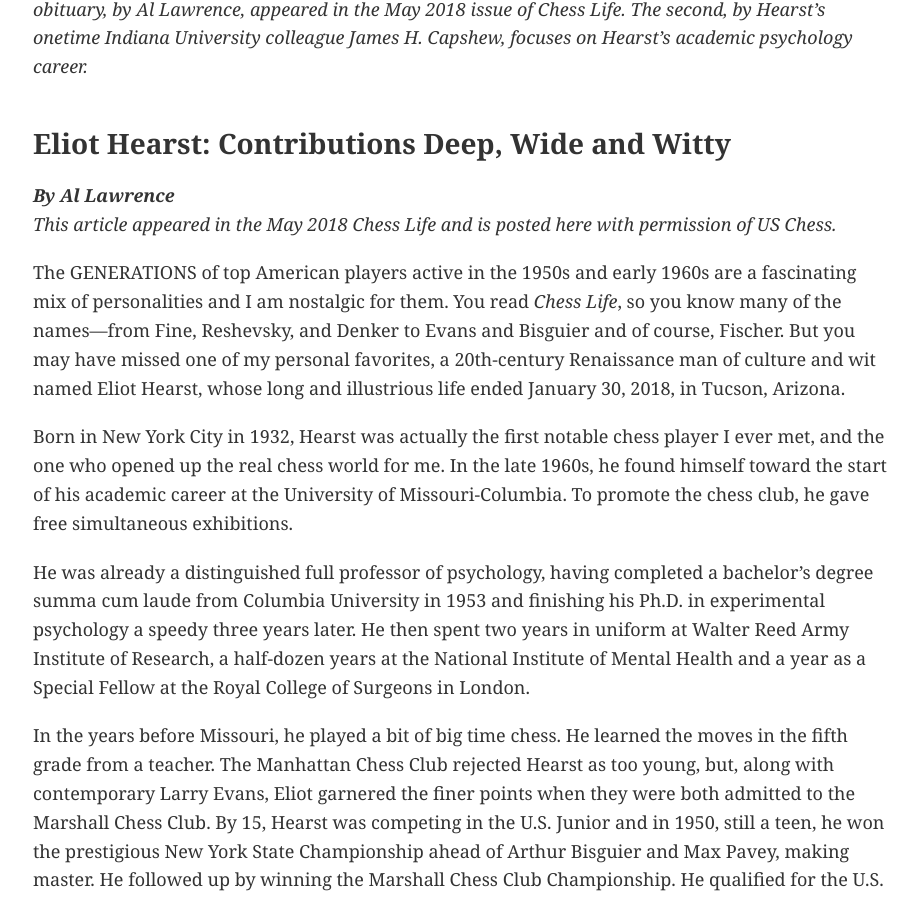
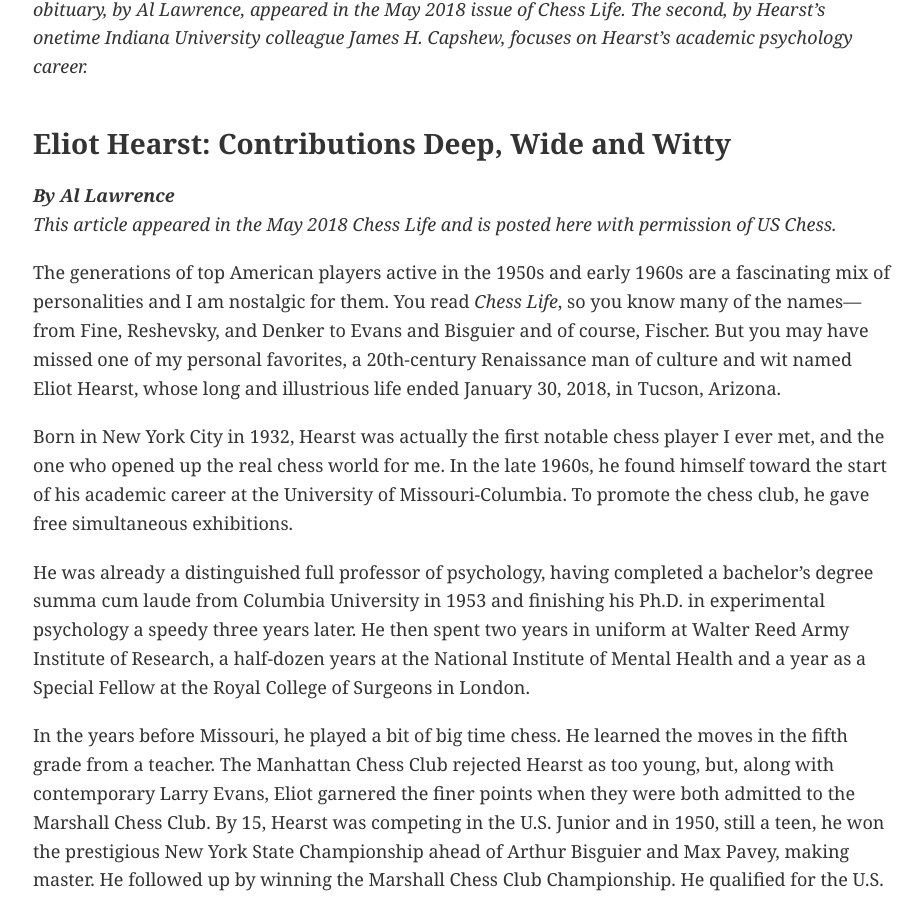
Before and after one commit to panopticist/blindfoldchess, a Jekyll site: the page built from _posts/2018-09-10-obituary-eliot-hearst.md, in a window 1280 px wide and 900 px high, scrolled down 928 px. Shown: the whole window, without its empty margins (177-1099 px from the left). Built offline with Jekyll 4.4.1, drawn with Linux system fonts in a browser that asks for light colours.

```diff
--- a/_posts/2018-09-10-obituary-eliot-hearst.md
+++ b/_posts/2018-09-10-obituary-eliot-hearst.md
@@ -15,7 +15,7 @@ excerpt: "Eliot S. Hearst, the co-author of Blindfold Chess, passed away in Tucs
 ***By Al Lawrence***
 *This article appeared in the May 2018 Chess Life and is posted here with permission of US Chess.*
 
-The GENERATIONS of top American players active in the 1950s and early 1960s are a fascinating mix of personalities and I am nostalgic for them. You read *Chess Life*, so you know many of the names—from Fine, Reshevsky, and Denker to Evans and Bisguier and of course, Fischer. But you may have missed one of my personal favorites, a 20th-century Renaissance man of culture and wit named Eliot Hearst, whose long and illustrious life ended January 30, 2018, in Tucson, Arizona.
+The generations of top American players active in the 1950s and early 1960s are a fascinating mix of personalities and I am nostalgic for them. You read *Chess Life*, so you know many of the names—from Fine, Reshevsky, and Denker to Evans and Bisguier and of course, Fischer. But you may have missed one of my personal favorites, a 20th-century Renaissance man of culture and wit named Eliot Hearst, whose long and illustrious life ended January 30, 2018, in Tucson, Arizona.
 
 Born in New York City in 1932, Hearst was actually the first notable chess player I ever met, and the one who opened up the real chess world for me. In the late 1960s, he found himself toward the start of his academic career at the University of Missouri-Columbia. To promote the chess club, he gave free simultaneous exhibitions.
 
```
